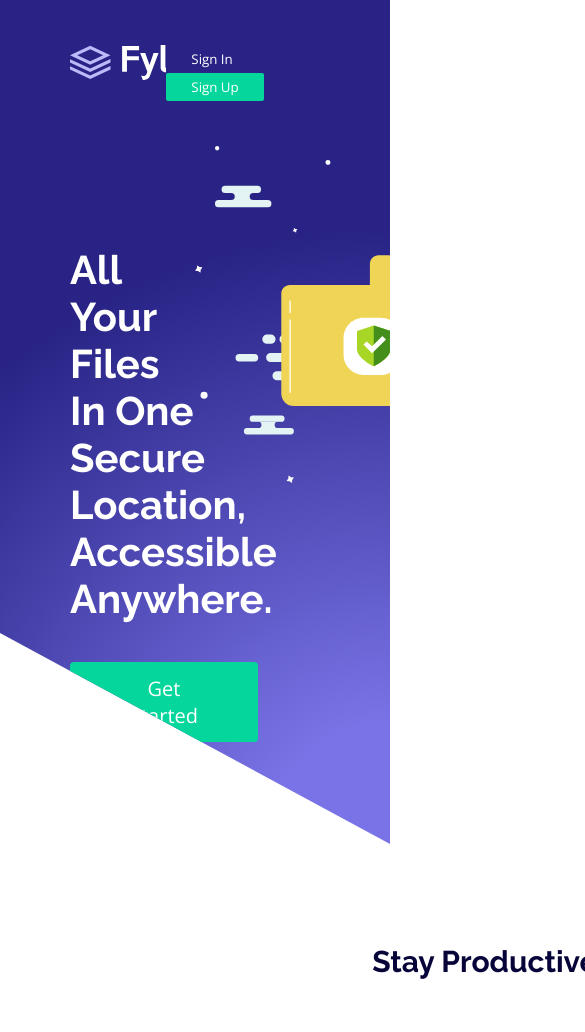
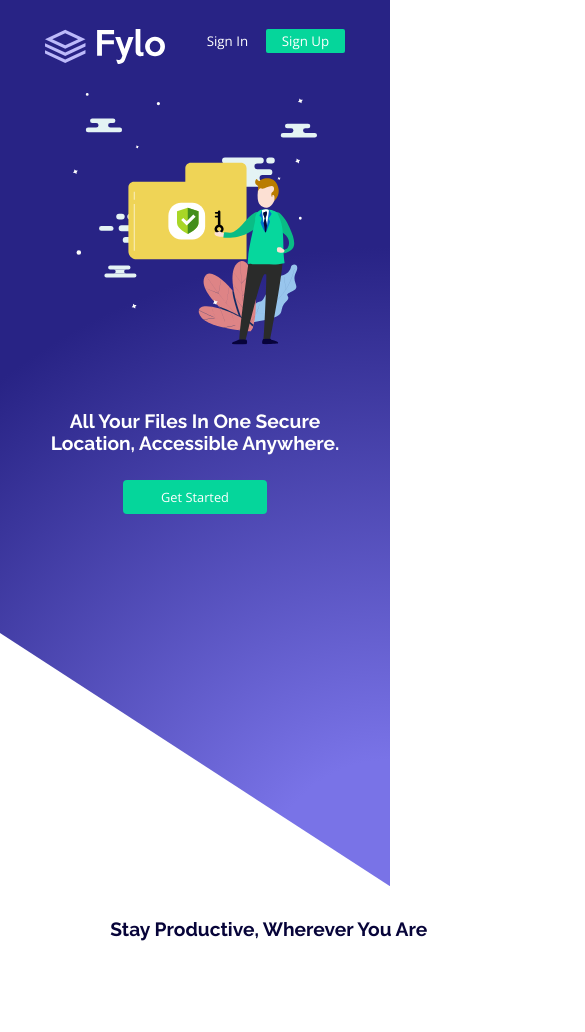
Before and after one commit to ayaan-irshad/Fylo-Landing-Page, a website: page index.html in a window 390 px wide. Shown: the top 1032 px of the page, 585 px wide, since content can reach past the window. Drawn offline with nearby package versions, Linux system fonts and the light colour scheme.

Commit message:
added some media queries for responisiveness
added media queries at max-width 62.5em

```diff
--- a/sass/_base.scss
+++ b/sass/_base.scss
@@ -15,6 +15,13 @@ body {
 
 html {
     font-size: 62.5%;
+
+
+    @media only screen and (max-width: 62.5em) {
+        font-size: 40%;
+
+    }
+
 }
 
 
@@ -26,10 +33,21 @@ html {
     -webkit-clip-path: polygon(0 0, 100% 0, 100% 100%, 0 75vh);
     clip-path: polygon(0 0, 100% 0, 100% 100%, 0 75vh);
 
+    @media only screen and (max-width: 62.5em) {
+        height: 105vh;
+
+
+    }
+
     &__top {
         display: flex;
         justify-content: space-between;
         padding: 4.5rem 7rem;
+
+    }
+
+    &__logo {
+
 
     }
 
@@ -45,6 +63,7 @@ html {
             padding: .5rem 2.5rem;
             border-radius: 2px;
         }
+
     }
 
 
@@ -53,6 +72,12 @@ html {
         align-items: flex-start;
         justify-content: space-between;
         padding: 0rem 7rem;
+
+        @media only screen and (max-width: 62.5em) {
+            flex-wrap: wrap-reverse;
+            justify-content: center;
+
+        }
     }
 
 
@@ -63,10 +88,27 @@ html {
         font-family: 'Raleway', sans-serif;
         color: #fff;
         width: 50%;
+
+        @media only screen and (max-width: 62.5em) {
+            flex-wrap: wrap-reverse;
+            width: 100%;
+
+            display: flex;
+            flex-direction: column;
+            align-items: center;
+
+
+
+        }
+
     }
 
     &__heading {
         font-size: 4rem;
+        @media only screen and (max-width: 62.5em) {
+            text-align: center;
+            font-size: 3rem;
+        }
     }
 
     &__button {
@@ -75,10 +117,11 @@ html {
         background-color: $color-green;
         border-radius: 4px;
         margin-top: 4rem;
+
     }
 
     &__hero {
-        width: 380px;
+        width: 38rem;
     }
 }
 
@@ -91,6 +134,18 @@ html {
     grid-template-columns: min-content repeat(2, minmax(20rem, max-content));
     grid-template-rows: 20vh repeat(2, minmax(20rem, max-content)) 20vh;
     grid-column-gap: 20rem;
+
+    @media only screen and (max-width: 62.5em) {
+        grid-column-gap: 10rem;
+        grid-row-gap: 5rem;
+        margin: 5rem 7rem;
+        grid-template-rows: 10vh repeat(2, minmax(10rem, max-content)) 10vh;
+        grid-template-columns: min-content repeat(2, minmax(10rem, max-content));
+
+
+
+    }
+
     &__heading {
         grid-row: 1  / 2;
         grid-column: 1 / -1;
@@ -105,7 +160,7 @@ html {
     &__image {
         grid-row: 2 / 4;
         grid-column: 1 / 2;
-        width: 300px;
+        width: 30rem;
 
     }
 
@@ -157,6 +212,11 @@ html {
         display: flex;
         flex-direction: column;
         align-items: center;
+
+        @media only screen and (max-width: 62.5em) {
+            margin-top: -8rem;
+
+        }
 
         &--heading {
             color: $color-blue-very-dark;
```
Also changed, not shown: css/style.css.
